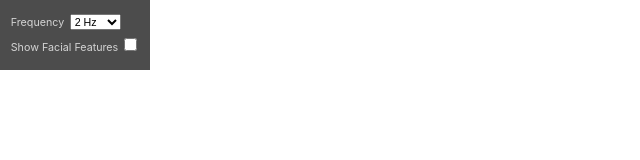
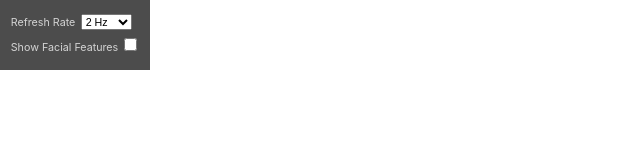
Before and after one commit to hyjk2000/chrome-face-detector-demo, a React (Create React App) app: page / in a window 1280 px wide. Shown: the top 160 px of the page, without its empty margins (0-640 px from the left). Built offline with nearby package versions, Linux system fonts and the light colour scheme; no server answers.

Commit message:
chore: Wording

```diff
--- a/src/components/FaceDetectSettings.js
+++ b/src/components/FaceDetectSettings.js
@@ -19,7 +19,7 @@ class FaceDetectSettings extends Component {
     return (
       <div className="FaceDetectSettings">
         <label>
-          Frequency
+          Refresh Rate
           <select
             name="interval"
             value={interval}
```
